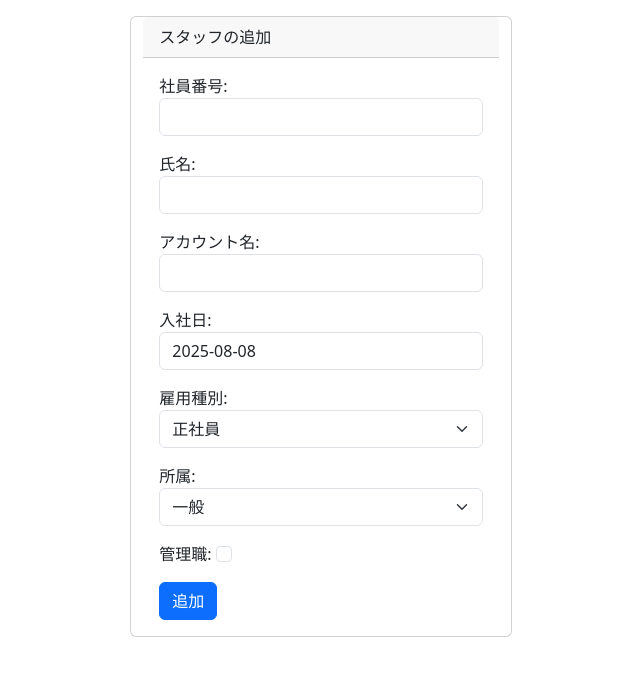
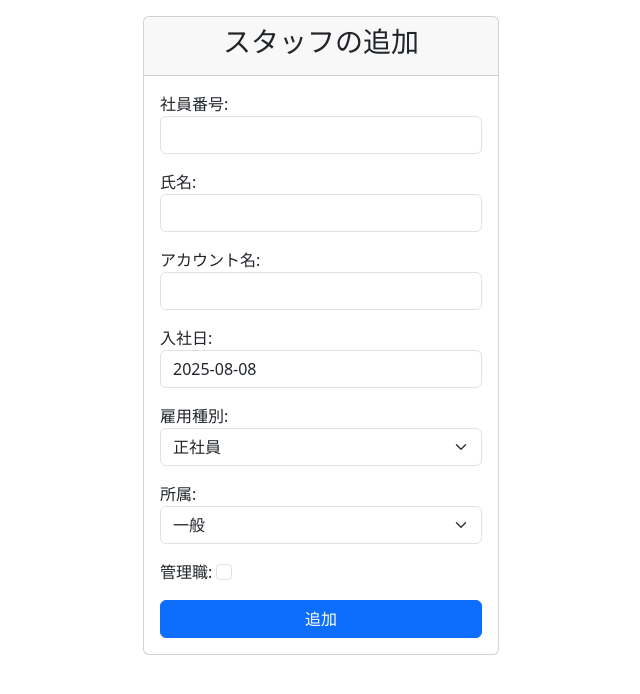
Before and after one commit to tatamyiwathy/sao, a Django app: page /sao/add_employee/ in a window 1280 px wide. Shown: the part 56-750 px from the top of the page, without its empty margins (319-959 px from the left). Run offline with Django 3.2, Linux system fonts and the light colour scheme; the visitor is signed in with stand-in values (Sample User, id 1); some libraries are stand-ins or nearby versions.

Commit message:
Update: Improve card layout and button styling in employee templates
Refactored add_employee, edit_employee, and modify_permission templates to enhance card structure, center card titles, and use Bootstrap's d-grid for button alignment. These changes improve visual consistency and user experience across staff management pages.

```diff
--- a/templates/sao/add_employee.html
+++ b/templates/sao/add_employee.html
@@ -9,9 +9,10 @@
 	</div>
 	<div class="row">
 		<div class="col"></div>
-		<div class="col card">
+		<div class="col">
+			<div class="card">
 				<div class="card-header">
-				スタッフの追加
+					<h3 class="card-title text-center">スタッフの追加</h3>
 				</div>
 
 				<div class="card-body">
@@ -26,8 +27,11 @@
 					<form class="form" method="post" action={% url 'sao:add_employee' %}>
 						{% csrf_token %}
 						{{form.as_p}}
+						<div class="d-grid">
 							<button class="btn btn-primary" type="submit">追加 </button>
+						</div>
 					</form>
+				</div>
 			</div>
 		</div>
 		<div class="col"></div>
```
Also changed, not shown: templates/sao/edit_employee.html (+8 -3 lines), templates/sao/modify_permission.html (+3 -4 lines). Lines whose indentation alone changed are shown as unchanged.
